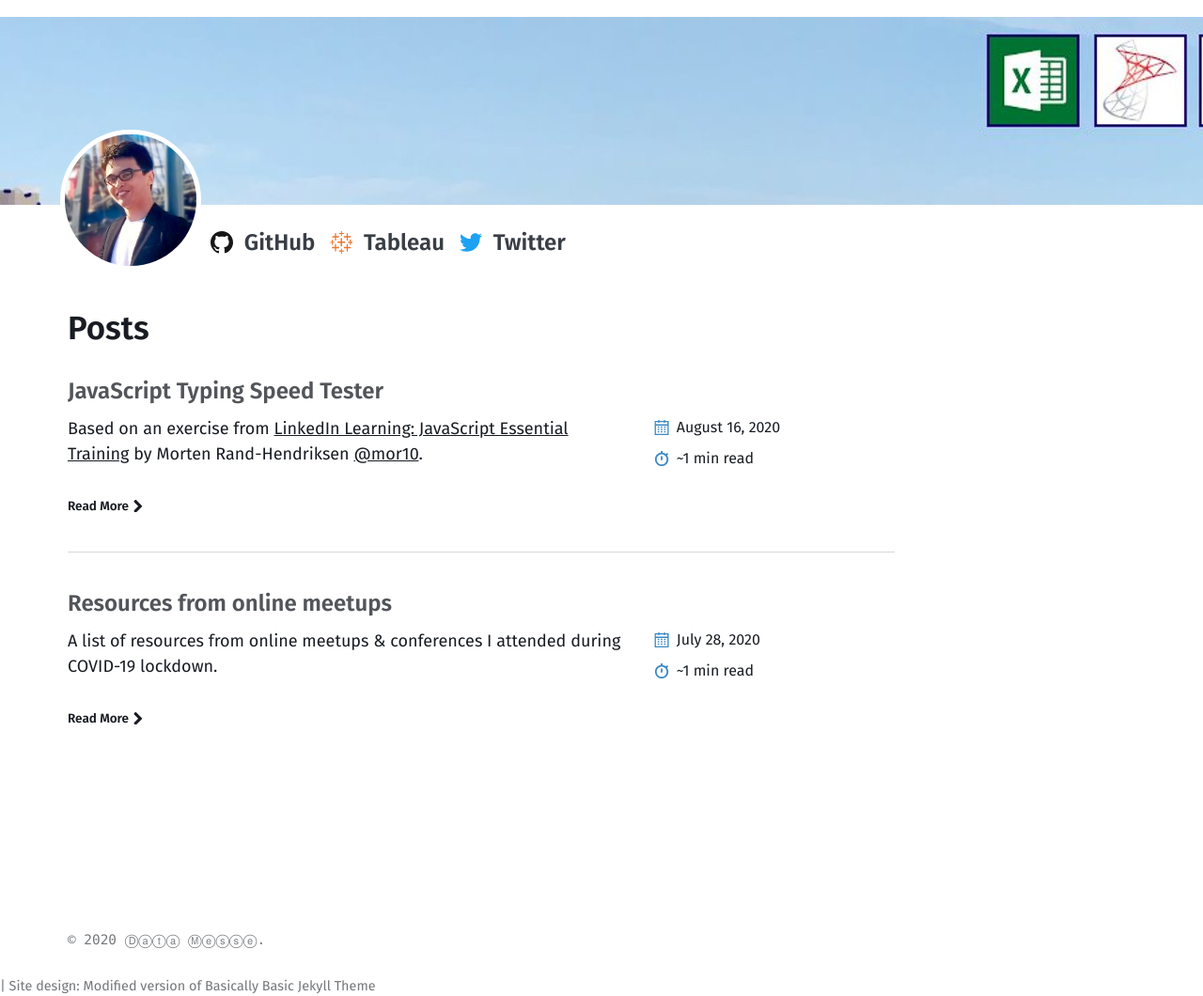
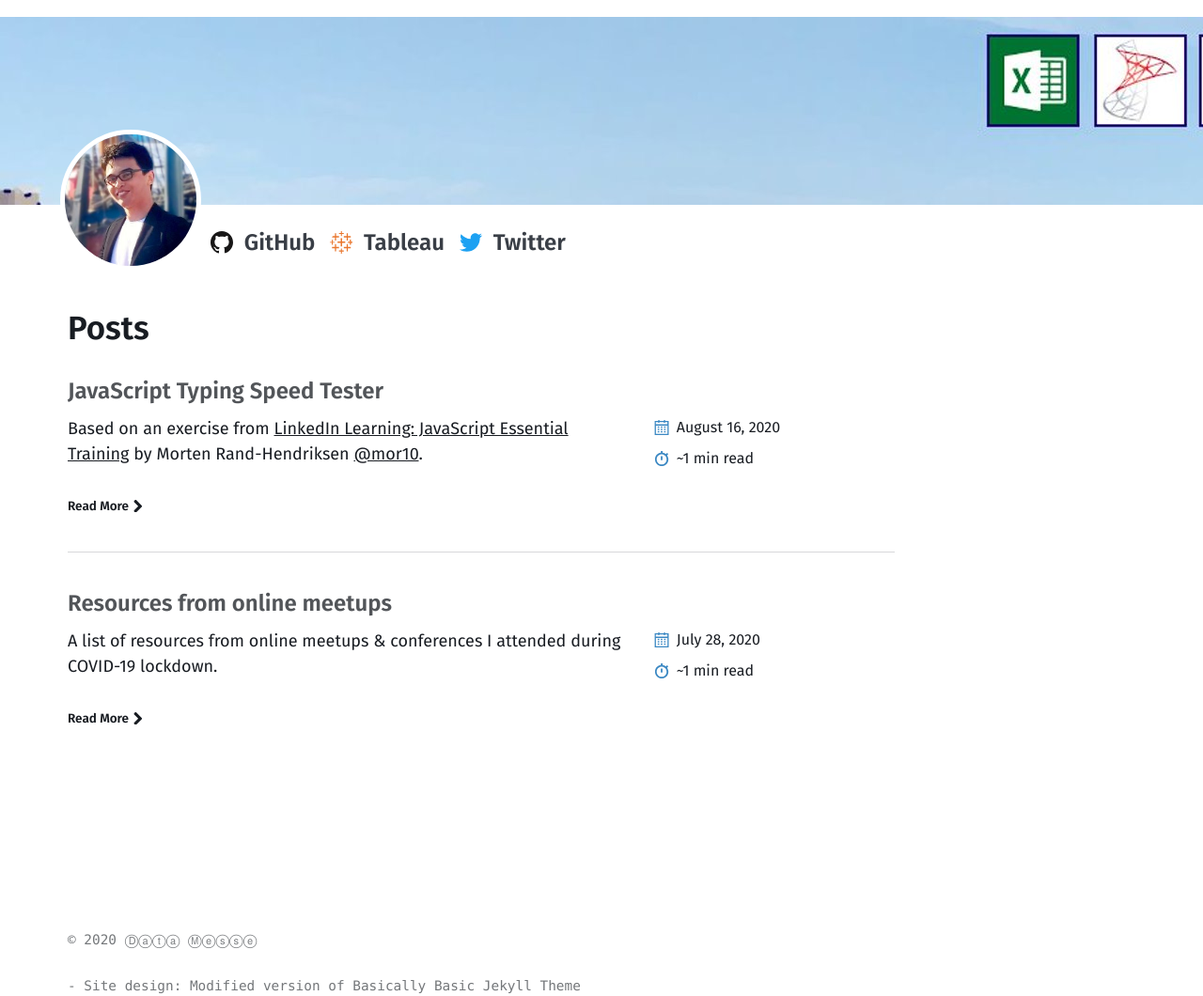
Before and after one commit to datamesse/blog, a Jekyll site: the page built from index.md, in a window 1280 px wide. Shown: the whole page at 94% size. Built offline with Jekyll 4.4.1, drawn with Linux system fonts in a browser that asks for light colours.

Commit message:
Update footer

```diff
--- a/_includes/footer.html
+++ b/_includes/footer.html
@@ -4,9 +4,8 @@
       {% if site.copyright %}
         {{ site.copyright | markdownify }}
       {% else %}
-        <p>&copy; {{ site.time | date: '%Y' }} {{ site.title }}.</p>
-      {% endif %}
+        <p>&copy; {{ site.time | date: '%Y' }} {{ site.title }} </p>
+      {% endif %} - Site design: Modified version of Basically Basic Jekyll Theme
     </div>
   </div>
-  |  Site design: Modified version of Basically Basic Jekyll Theme
 </footer>
--- a/_posts/2020-07-28-resources-from-online-meetups.markdown
+++ b/_posts/2020-07-28-resources-from-online-meetups.markdown
@@ -3,7 +3,7 @@ layout: post
 title: Resources from online meetups
 date: 2020-07-28 19:00:00 +1000
 description: Attending a large number of online meetups and conferences during COVID-19 lockdown, this is a list of the interesting and useful projects and tutorials. # Add post description (optional)
-img: /assets/images/amine-ounnas-180287.jpg # Add image post (optional)
+img: # /assets/images/?????.jpg no longer works
 tags: [Projects, Lockdown] # add tag
 ---
 
```
Also changed, not shown: _layouts/post.html (+0 -16 lines).
